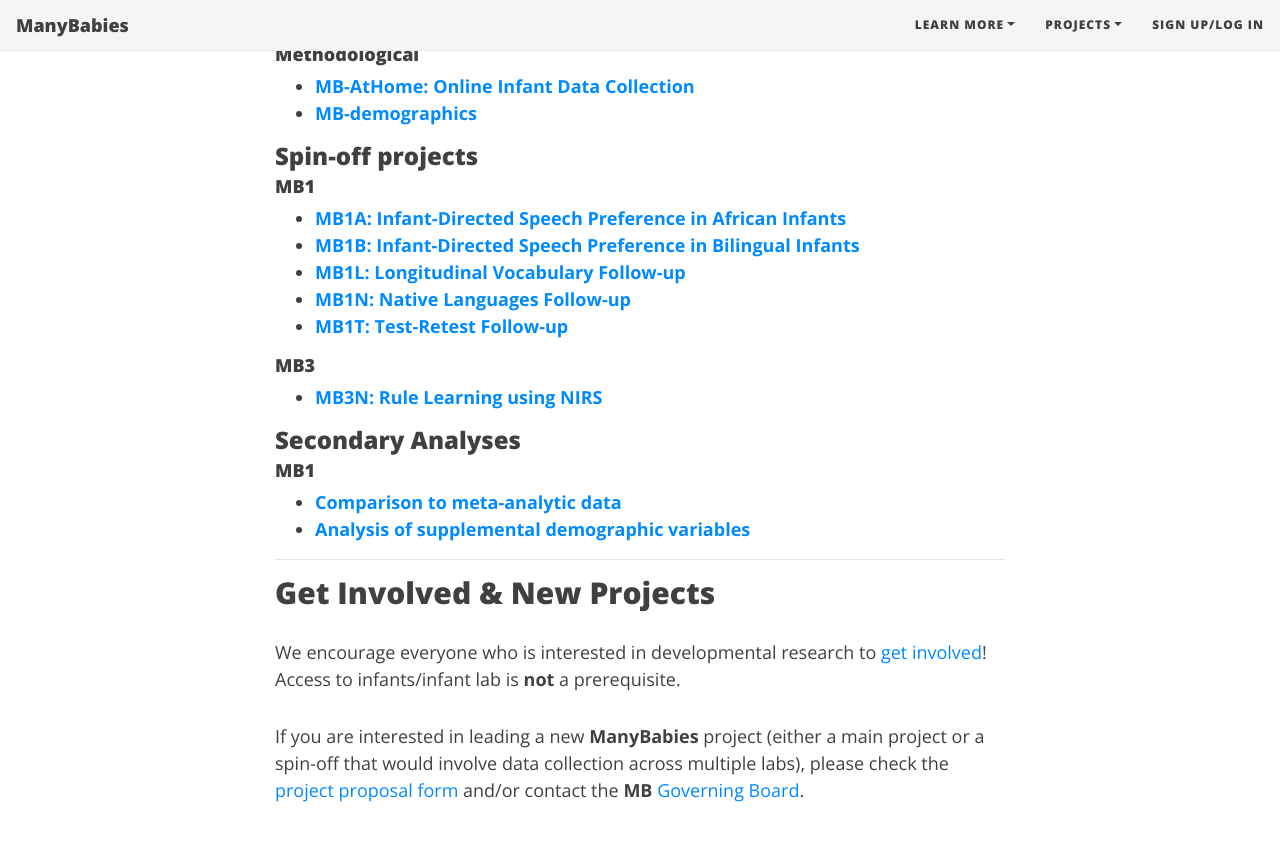
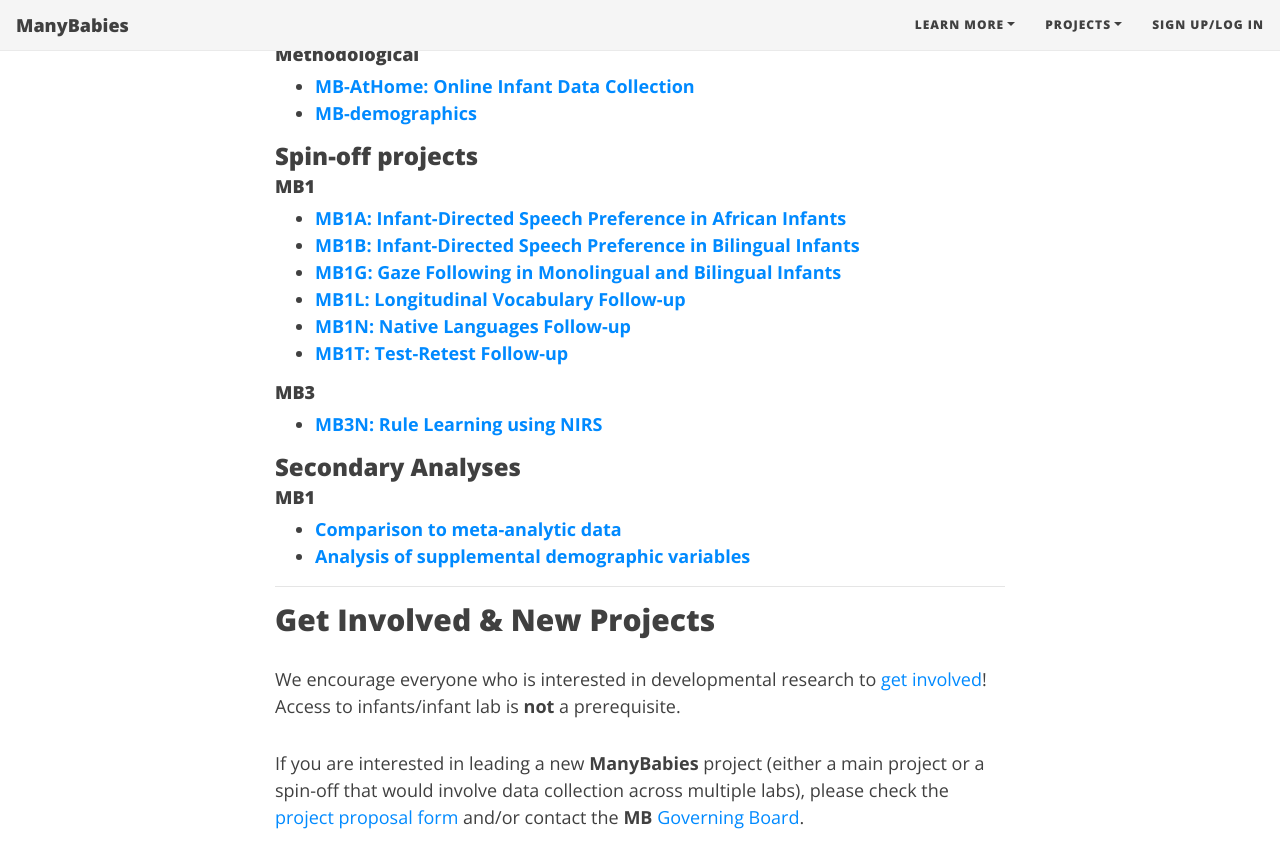
Before and after one commit to manybabies/manybabies.github.io, a Jekyll site: the page built from projects.md, in a window 1280 px wide and 900 px high, scrolled down 1134 px. Shown: the top 868 px of the window. Built offline with Jekyll 4.4.1, drawn with Linux system fonts in a browser that asks for light colours; nearby versions of some CDN libraries; some web fonts are replaced.

Commit message:
add MB1G to list of spin-offs

```diff
--- a/projects.md
+++ b/projects.md
@@ -40,6 +40,7 @@
 #### MB1
 * [**MB1A: Infant-Directed Speech Preference in African Infants**]({{site.baseurl}}/MB1A/)
 * [**MB1B: Infant-Directed Speech Preference in Bilingual Infants**]({{site.baseurl}}/MB1B/)
+* [**MB1G: Gaze Following in Monolingual and Bilingual Infants**]({{site.baseurl}}/MB1G/)
 * [**MB1L: Longitudinal Vocabulary Follow-up**]({{site.baseurl}}/MB1L/)
 * [**MB1N: Native Languages Follow-up**]({{site.baseurl}}/MB1N/)
 * [**MB1T: Test-Retest Follow-up**]({{site.baseurl}}/MB1T/)
```
